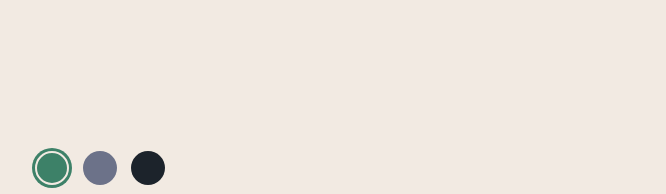
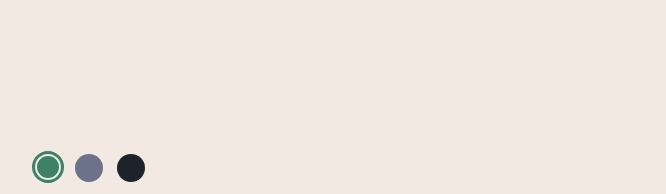
Before and after one commit to sashalapina/camp_project_hw_js_9, a website built with Vite: page vite-project/index.html in a window 1280 px wide. Shown: the top 194 px of the page, without its empty margins (282-948 px from the left). Built offline with nearby package versions, Linux system fonts and the light colour scheme; grey boxes are pictures that could not be loaded; files whose address does not match are found by name.

Commit message:
change btns sizes

```diff
--- a/vite-project/css/style.css
+++ b/vite-project/css/style.css
@@ -253,35 +253,25 @@ body {
 }
 
 .color-btn-1 {
-    width: 34px;
-    height: 34px;
-    border-radius: 17px;
+    width: 28px;
+    height: 28px;
+    border-radius: 50%;
     border-style: none;
     background-color: var(--deep-aquamarine);
 }
 
 .color-btn-2 {
-    width: 34px;
-    height: 34px;
-    border-radius: 17px;
+    width: 28px;
+    height: 28px;
+    border-radius: 50%;
     border-style: none;
     background-color: var(--aurometal-color);
 }
 
 .color-btn-3 {
-    width: 34px;
-    height: 34px;
-    border-radius: 17px;
+    width: 28px;
+    height: 28px;
+    border-radius: 50%;
     border-style: none;
     background-color: var(--gunmetal);
 }
-
-/* .color-btn-1:hover, */
-/* .color-btn-1:active {
-    width: 34px;
-    height: 34px;
-    border-radius: 50%;
-    background-color: var(--deep-aquamarine);
-    box-shadow: 0 0 0 3px var(--deep-aquamarine);
-    border: 2px solid var(--cream-color);
-} */
--- a/vite-project/js_modules/setMainColor.js
+++ b/vite-project/js_modules/setMainColor.js
@@ -57,16 +57,16 @@ export function setMainColorBtn(document, button1, button2, button3) {
 }
 
 function setActive(button, bgcolor) {
-  button.style.width = '34px'
-  button.style.height = '34px'
+  button.style.width = '26px'
+  button.style.height = '26px'
   button.style.borderRadius = '50%'
   button.style.boxShadow = `0 0 0 3px ${bgcolor}`
   button.style.border = '2px solid var(--cream-color)'
 }
 
 function clearActive(button) {
-  button.style.width = '36px'
-  button.style.height = '36px'
+  button.style.width = '28px'
+  button.style.height = '28px'
   button.style.borderRadius = '50%'
   button.style.boxShadow = 'none'
   button.style.border = 'none'
```
